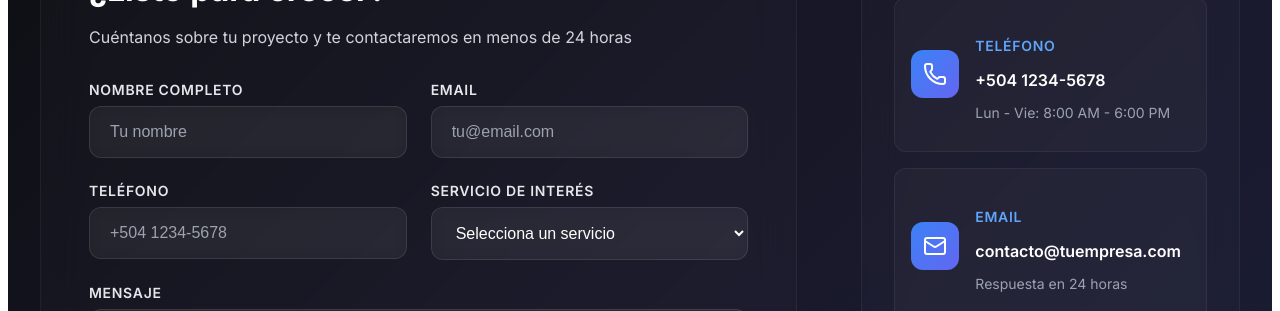
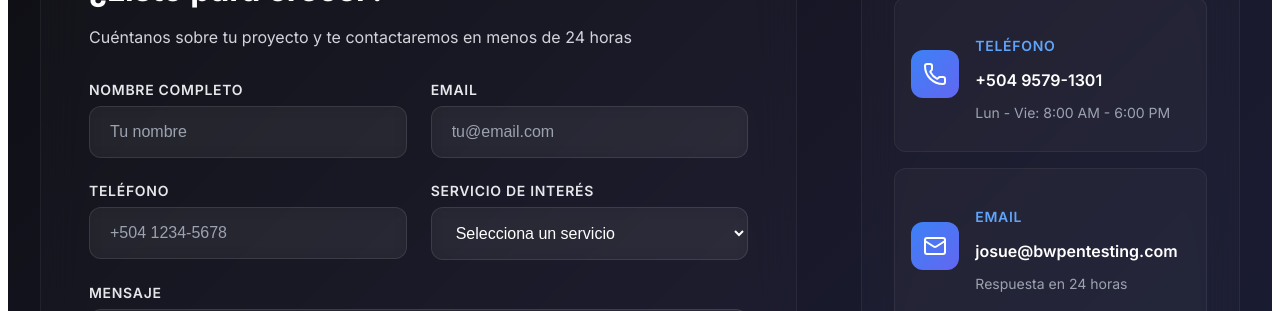
Before and after one commit to Bryan-max95/maketing, a Next.js app: page /contact in a window 1280 px wide. Shown: the part 613-924 px from the top of the page. Built offline with nearby package versions, Linux system fonts and the light colour scheme.

Commit message:
Update page.tsx
axax

```diff
--- a/src/app/contact/page.tsx
+++ b/src/app/contact/page.tsx
@@ -89,13 +89,13 @@ const contactInfo: ContactInfo[] = [
   {
     icon: <Phone className="w-6 h-6" />,
     title: "Teléfono",
-    value: "+504 1234-5678",
+    value: "+504 9579-1301",
     description: "Lun - Vie: 8:00 AM - 6:00 PM"
   },
   {
     icon: <Mail className="w-6 h-6" />,
     title: "Email",
-    value: "contacto@tuempresa.com",
+    value: "josue@bwpentesting.com",
     description: "Respuesta en 24 horas"
   },
   {
@@ -330,7 +330,7 @@ export default function ContactSection() {
                   <h5 className="whatsapp-title">¿Necesitas ayuda inmediata?</h5>
                   <p className="whatsapp-text">Chatea con nuestro equipo por WhatsApp</p>
                   <a
-                    href="https://wa.me/50412345678?text=Hola,%20me%20interesa%20conocer%20más%20sobre%20sus%20servicios%20de%20marketing"
+                    href="https://wa.me/50495791301"
                     target="_blank"
                     rel="noopener noreferrer"
                     className="whatsapp-button"
```
